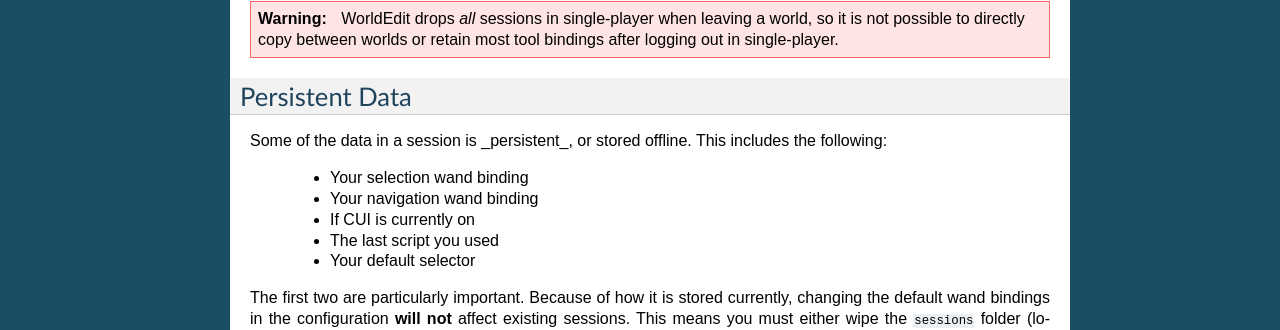
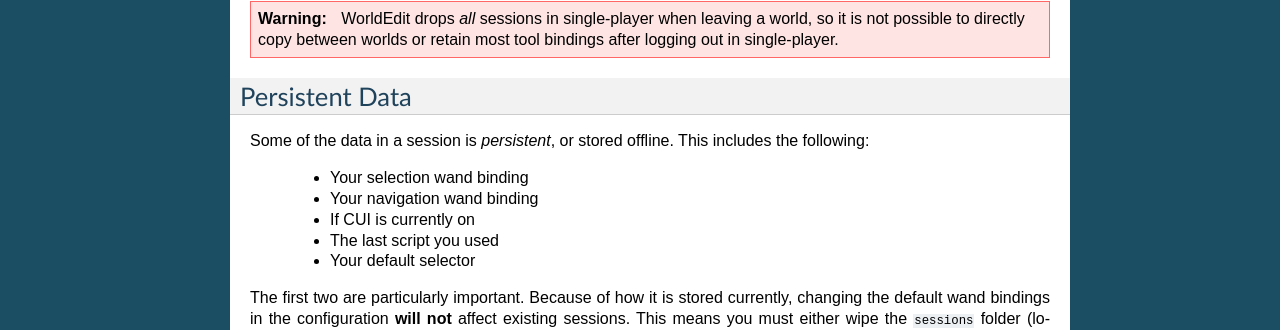
Before and after one commit to EngineHub/WorldEditDocs, a Sphinx documentation site: the page built from source/usage/general/sessions.rst, in a window 1280 px wide. Shown: the part 368-698 px from the top of the page. Built offline with Sphinx 7.4.7, drawn with Linux system fonts in a browser that asks for light colours.

```diff
--- a/source/usage/general/sessions.rst
+++ b/source/usage/general/sessions.rst
@@ -19,7 +19,7 @@ Sessions contain various things such as the following:
 
 Persistent Data
 ~~~~~~~~~~~~~~~
-Some of the data in a session is _persistent_, or stored offline. This includes the following:
+Some of the data in a session is `persistent`, or stored offline. This includes the following:
 
     * Your selection wand binding
     * Your navigation wand binding
```
